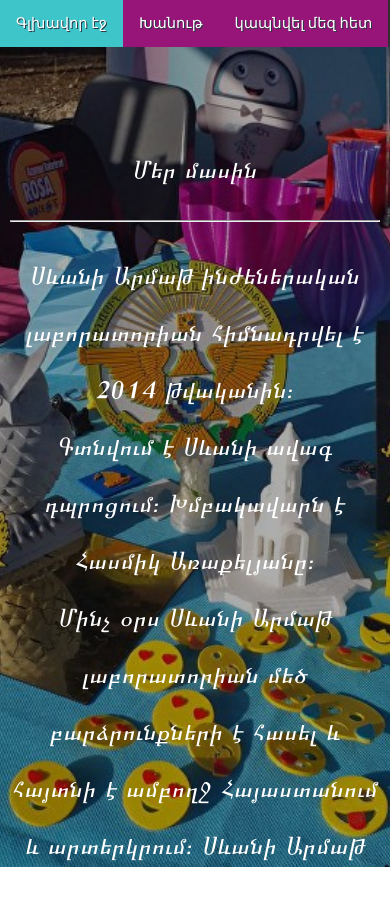
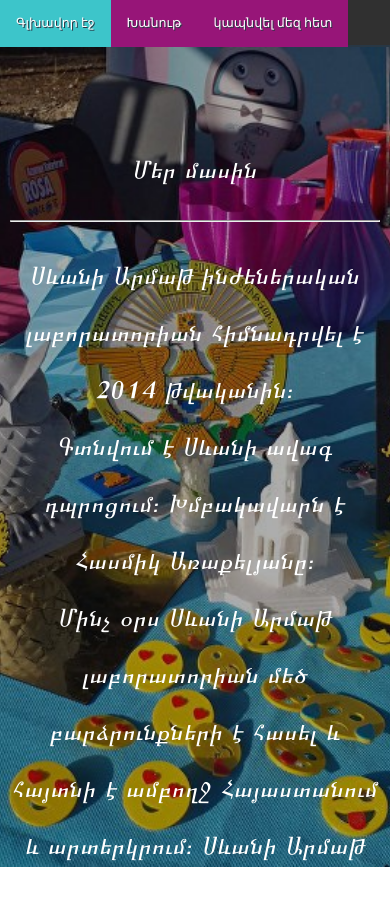
Before and after one commit to Armath-Sevan/ArmathSevan.github.io, a plain HTML site: page index.html in a window 390 px wide. Drawn offline with nearby package versions, Linux system fonts and the light colour scheme.

Commit message:
Responsive-fix

```diff
--- a/style.css
+++ b/style.css
@@ -46,6 +46,7 @@ nav a {
     text-decoration: none;
     line-height: 45px;
     text-shadow: 1px 1px 0px #283744;
+    font-size: 1.5vh;
 }
 nav li a {
     box-sizing:border-box;
@@ -94,3 +95,17 @@ src: url("fonts/ArmBoloragirItalic.ttf") format("truetype");
 font-style: normal;
 font-weight: normal;
 }
+
+/*@media screen and (max-width: 362px) {
+    nav a {
+        width: 100%;
+        font-size: 2vh;
+    }
+}
+
+@media screen and (max-width: 261px) {
+    nav a {
+        width:98%;
+        font-size: 2vh;
+    }
+}*/
```
